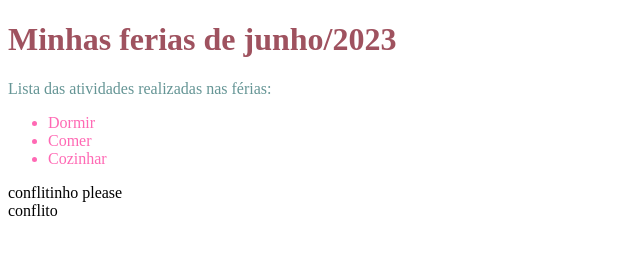
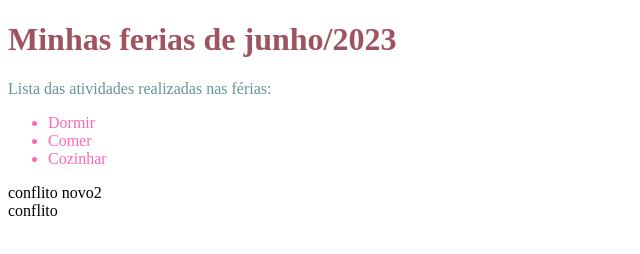
Before and after one commit to izabelespanhol/ferias, a plain HTML site: page index.html in a window 1280 px wide. Shown: the full height of the page, 0-640 px from the left. Drawn offline with Linux system fonts and the light colour scheme.

Commit message:
gerando conflito

```diff
--- a/index.html
+++ b/index.html
@@ -14,7 +14,7 @@
         <li>Comer</li>
         <li>Cozinhar</li>
     </ul>
-    <div>conflitinho please</div>
+    <div>conflito novo2</div>
     <div>conflito</div>
 </body>
 </html>
```
